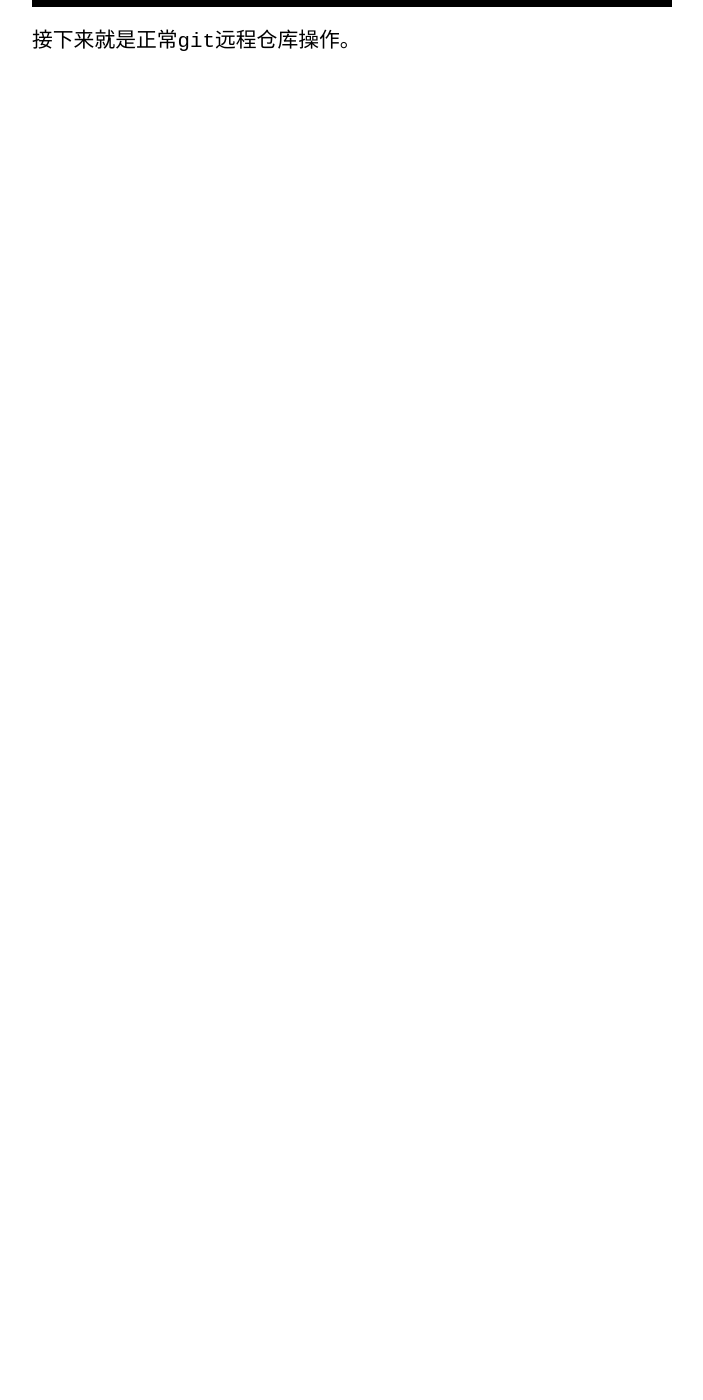
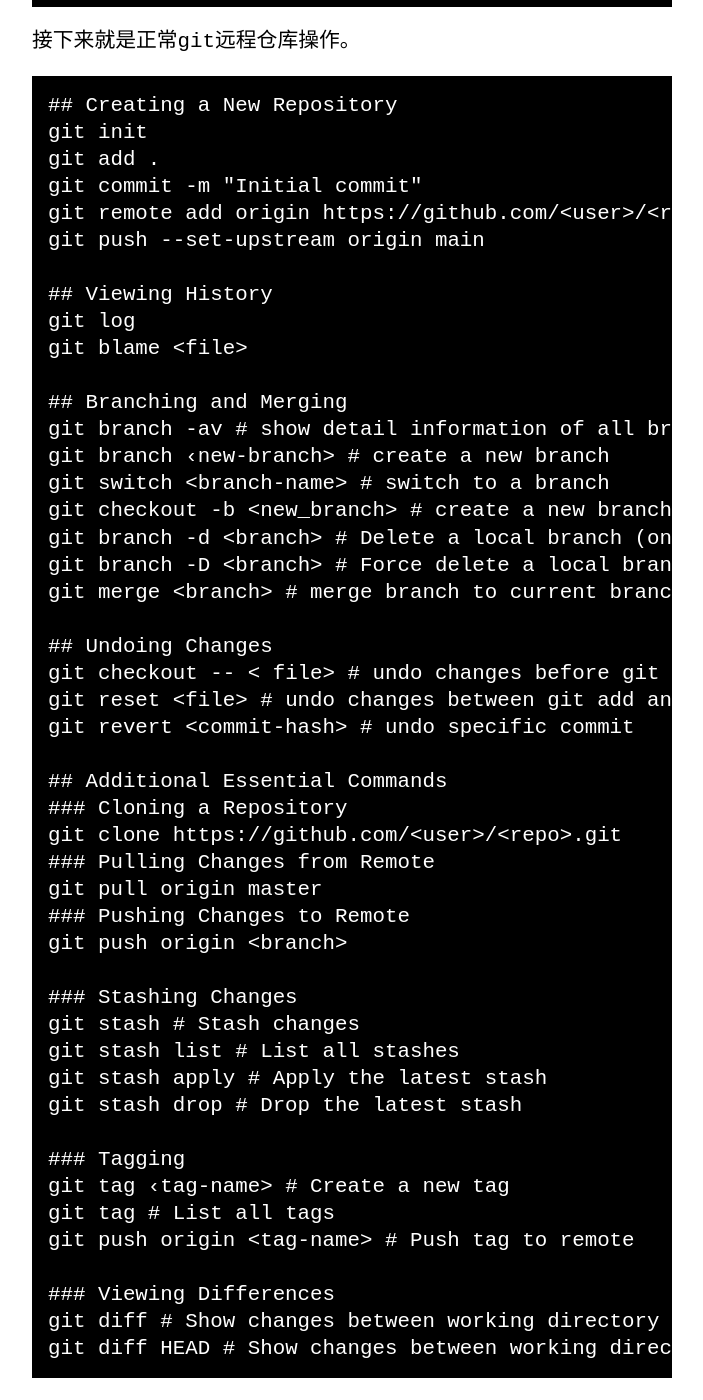
Before and after one commit to thekingofcool/thekingofcool.github.io, a Jekyll site: the page built from _posts/2023-11-22-git_init.md, in a window 1280 px wide and 1400 px high, scrolled down 860 px. Shown: the whole window, without its empty margins (288-991 px from the left). Built offline with Jekyll 4.4.1, drawn with Linux system fonts in a browser that asks for light colours; a style sheet for code colours, icons or effects is not loaded; before the commit the page ends 995 px from its top, so only the background shows below that.

Commit message:
git command

````diff
--- a/_posts/2023-11-22-git_init.md
+++ b/_posts/2023-11-22-git_init.md
@@ -29,3 +29,53 @@ ssh -T git@github.com
 ```
 
 接下来就是正常git远程仓库操作。
+
+```bash
+## Creating a New Repository
+git init
+git add .
+git commit -m "Initial commit"
+git remote add origin https://github.com/<user>/<repo>.git
+git push --set-upstream origin main
+
+## Viewing History
+git log
+git blame <file>
+
+## Branching and Merging
+git branch -av # show detail information of all branches
+git branch ‹new-branch> # create a new branch
+git switch <branch-name> # switch to a branch
+git checkout -b <new_branch> # create a new branch and switch to it
+git branch -d <branch> # Delete a local branch (only if merged)
+git branch -D <branch> # Force delete a local branch (even if unmerged)
+git merge <branch> # merge branch to current branch
+
+## Undoing Changes
+git checkout -- < file> # undo changes before git add
+git reset <file> # undo changes between git add and git commit
+git revert <commit-hash> # undo specific commit
+
+## Additional Essential Commands
+### Cloning a Repository
+git clone https://github.com/<user>/<repo>.git
+### Pulling Changes from Remote
+git pull origin master
+### Pushing Changes to Remote
+git push origin <branch>
+
+### Stashing Changes
+git stash # Stash changes
+git stash list # List all stashes
+git stash apply # Apply the latest stash
+git stash drop # Drop the latest stash
+
+### Tagging
+git tag ‹tag-name> # Create a new tag
+git tag # List all tags
+git push origin <tag-name> # Push tag to remote
+
+### Viewing Differences
+git diff # Show changes between working directory and index
+git diff HEAD # Show changes between working directory and last commit
+```
````
Also changed, not shown: 2 other files.
